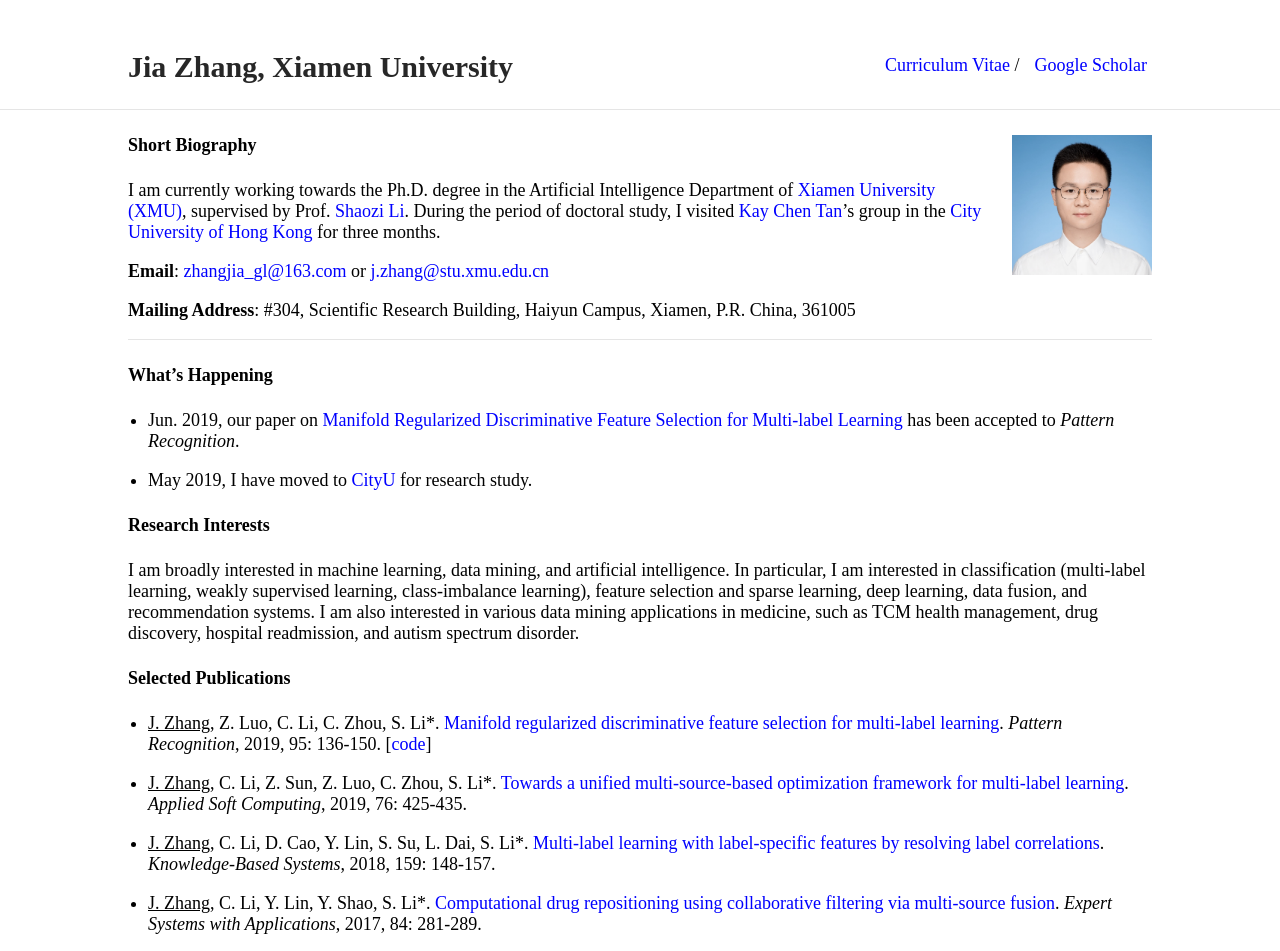
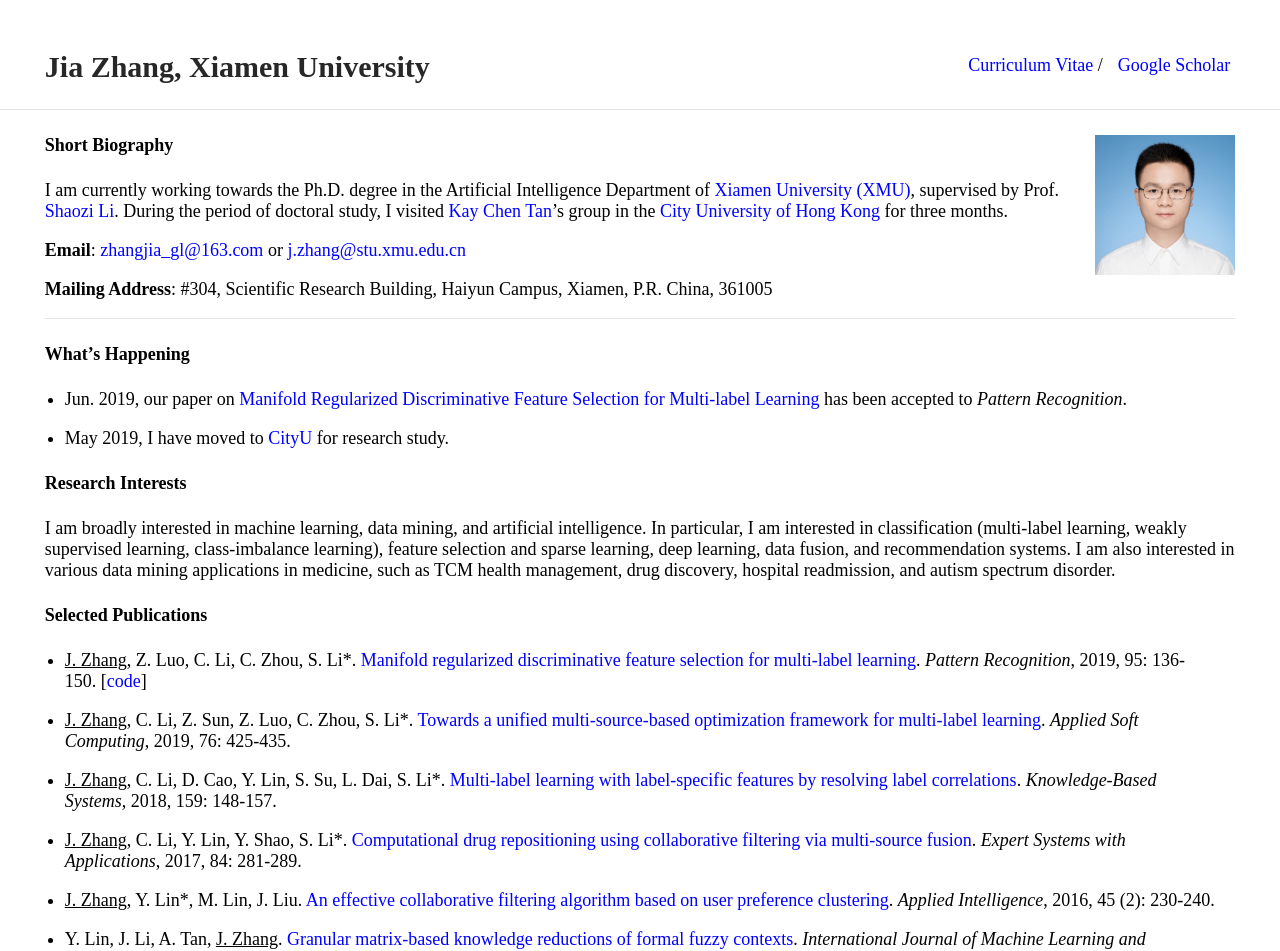
Before and after one commit to jiazhang-ml/jiazhang-ml.github.io, a Jekyll site: the page built from index.md, in a window 1280 px wide. Shown: the top 951 px of the page. Built offline with Jekyll 4.4.1, drawn with Linux system fonts in a browser that asks for light colours.

Commit message:
Update _style.scss

```diff
--- a/_sass/_style.scss
+++ b/_sass/_style.scss
@@ -68,7 +68,7 @@ hr {
 /* Divs */
 
 .container {
-    max-width: 80%;
+    max-width: 93%;
     margin: auto;
 }
 .wrapper {
```
